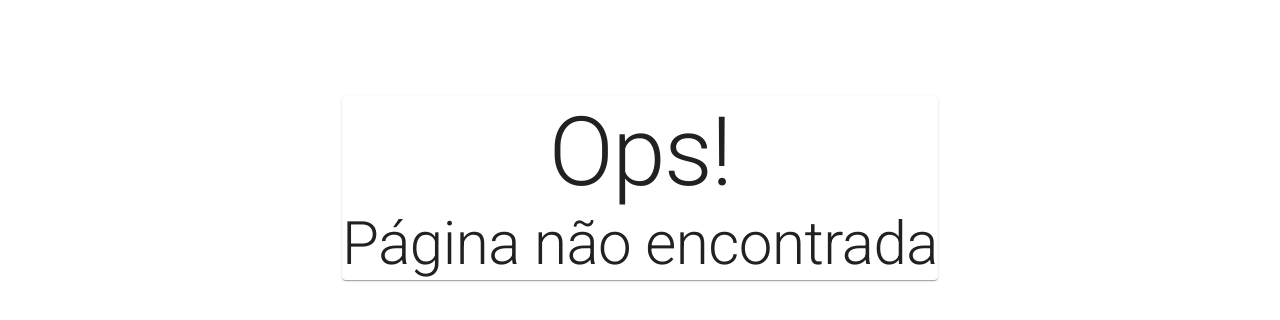
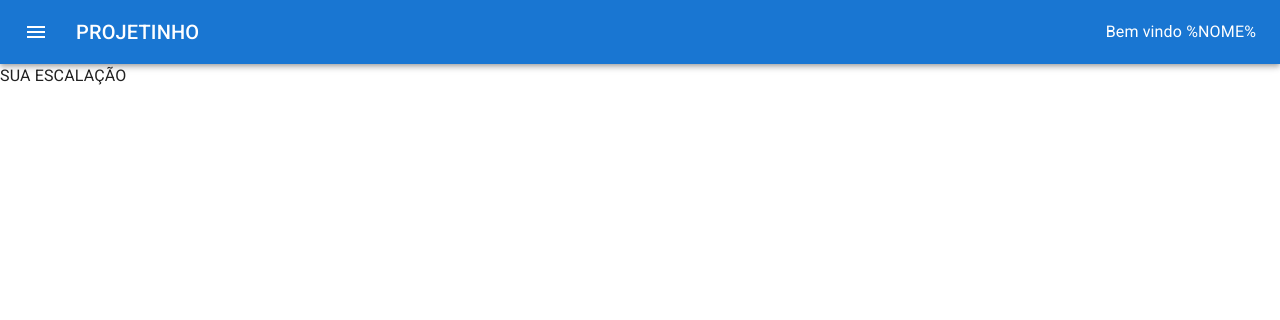
Before and after one commit to lincolnqueiroz/cartola, a React (Vite) app in the folder frontend/: page /escalacao in a window 1280 px wide. Shown: the top 320 px of the page. Built offline with nearby package versions, Linux system fonts and the light colour scheme; sample sign-in values are in the browser's storage.

Commit message:
Logout, navbar e sidebar

```diff
--- a/frontend/src/App.jsx
+++ b/frontend/src/App.jsx
@@ -8,11 +8,7 @@ function App() {
   const [message, setMessage] = useState('')
   //apiCalls.fetchHelloWorld(setMessage);
   return (
-    <Template
-      children = {
-        <Links />
-      }
-    />
+    <Links />
   )
 }
 
--- a/frontend/src/Links.jsx
+++ b/frontend/src/Links.jsx
@@ -2,6 +2,7 @@ import { useState } from 'react'
 import { Routes, Route} from 'react-router-dom'
 import ProtectLogin from './components/Routes/ProtectedLogin'
 import ProtectRoutes from './components/Routes/ProtectRoutes'
+import Escalacao from './pages/Escalacao'
 import Homepage from './pages/Homepage'
 import LoginPage from './pages/Loginpage'
 import NotFound from './pages/NotFound'
@@ -14,6 +15,7 @@ function Links() {
         </Route>
         <Route element={<ProtectRoutes/>}>
           <Route path='*' element={<NotFound/>} />
+          <Route exact path='/escalacao' element={<Escalacao/>} />
           <Route exact path='/' element={<Homepage/>} />
         </Route>
 
--- a/frontend/src/Template.jsx
+++ b/frontend/src/Template.jsx
@@ -1,13 +1,24 @@
-import Header from './components/Header'
+import {useRef, useState} from 'react';
+import Navbar from './components/Geral/Navbar';
+import Sidebar from './components/Geral/Sidebar';
+
+import { Box, Button, Drawer, Grid, List, ListItem, ListItemButton, ListItemText } from '@mui/material';
 
 function Template(props){
+    const ref = useRef();
+    const openSideBar = () => {
+        ref.current.openSideBar();
+    }
     return (
-        <>
-            <Header />
-            {props.children}
-        </>
-
-
+            <Grid container>
+                <Grid item xs={12}>
+                    <Navbar openSideBar={openSideBar}/>
+                    <Sidebar ref={ref}/>
+                </Grid>
+                <Grid item xs={12}>
+                    {props.children}
+                </Grid>
+            </Grid>
     )
 }
 
--- /dev/null
+++ b/frontend/src/components/Geral/Navbar.jsx
@@ -0,0 +1,30 @@
+import { Box, Paper, Typography, Toolbar, AppBar, Grid, IconButton, Button, CssBaseline } from "@mui/material";
+import MenuIcon from "@mui/icons-material/Menu";
+
+function Navbar(props){
+    return(
+        <Box sx={{ flexGrow: 1}}>
+            <CssBaseline/>
+            <AppBar position="static">
+                <Toolbar>
+                    <IconButton
+                        size="large"
+                        edge="start"
+                        color="inherit"
+                        aria-label="menu"
+                        sx={{ mr: 2 }}
+                        onClick={()=>{props.openSideBar()}}
+                    >
+                        <MenuIcon />
+                    </IconButton>
+                    <Typography variant="h6" component="div" sx={{ flexGrow: 1 }}>
+                        PROJETINHO
+                    </Typography>
+                    <Typography>Bem vindo %NOME%</Typography>
+                </Toolbar>
+            </AppBar>
+        </Box>
+    )
+}
+
+export default Navbar;
--- /dev/null
+++ b/frontend/src/components/Geral/Sidebar.jsx
@@ -0,0 +1,86 @@
+import { Box, Paper, Typography, Toolbar, AppBar, Grid, IconButton, Button, CssBaseline, Drawer, List, ListItem, ListItemText, ListItemButton, Divider } from "@mui/material";
+import MenuIcon from "@mui/icons-material/Menu";
+import { forwardRef, useImperativeHandle, useState } from "react";
+import styled from "@emotion/styled";
+import { useNavigate } from "react-router-dom";
+import { removeAccessToken } from "../../storage/slices/accessTokenSlice";
+import { removeIsLoggedIn, updateIsLoggedIn } from "../../storage/slices/isLoggedInSlice";
+import {useDispatch} from "react-redux";
+
+const Sidebar = forwardRef((props, ref) => {
+
+    const [sideBar, setSideBar] = useState(false);
+
+    const dispatch = useDispatch();
+
+    useImperativeHandle(ref, () => ({
+        openSideBar(){
+            setSideBar(true);
+        }
+    }));
+
+    const openSideBar = () => {
+        setSideBar(true);
+    };
+
+    const closeSideBar = () => {
+        setSideBar(false);
+    };
+
+    const DrawerHeader = styled('div')(({ theme }) => ({
+        display: 'flex',
+        alignItems: 'center',
+        padding: theme.spacing(0, 1),
+        // necessary for content to be below app bar
+        ...theme.mixins.toolbar,
+        justifyContent: 'center',
+    }));
+
+    const navigate = useNavigate();
+
+    const handleLogout = () => {
+        dispatch(removeAccessToken());
+        dispatch(updateIsLoggedIn(false));
+        dispatch(removeIsLoggedIn());
+        navigate('/login');
+    }
+
+    return(
+        <Drawer
+            anchor={"left"}
+            open={sideBar}
+            onClose={closeSideBar}
+        >
+            <DrawerHeader>
+                Foto
+            </DrawerHeader>
+            <Divider/>
+            <Box sx={{width: 250}}>
+                <List>
+                    <ListItem>
+                        <ListItemButton>
+                            <ListItemText primary={"Conta"}/>
+                        </ListItemButton>
+                    </ListItem>
+                    <ListItem>
+                        <ListItemButton onClick={()=>{navigate("/escalacao")}}>
+                            <ListItemText primary={"Escalação"}/>
+                        </ListItemButton>
+                    </ListItem>
+                    <ListItem>
+                        <ListItemButton>
+                            <ListItemText primary={"Ligas"}/>
+                        </ListItemButton>
+                    </ListItem>
+                    <ListItem>
+                        <ListItemButton onClick={handleLogout}>
+                            <ListItemText primary={"Logout"}/>
+                        </ListItemButton>
+                    </ListItem>
+                </List>
+            </Box>
+        </Drawer>
+    )
+})
+
+export default Sidebar;
--- a/frontend/src/components/Header.jsx
+++ /dev/null
@@ -1,14 +0,0 @@
-import { Box, Paper, Typography, Toolbar, AppBar, Grid } from "@mui/material";
-
-
-function Header(){
-    return(
-        <header>
-            <Grid>
-                <AppBar></AppBar>
-            </Grid>
-        </header>
-    )
-}
-
-export default Header;
--- a/frontend/src/components/Routes/ProtectRoutes.jsx
+++ b/frontend/src/components/Routes/ProtectRoutes.jsx
@@ -6,7 +6,6 @@ import { Outlet, Navigate} from 'react-router-dom'
 function ProtectRoutes() {
     const isLoggedIn = useSelector((state)=>state.isLoggedIn);
     const accessToken = useSelector((state)=>state.accessToken);
-    console.log(isLoggedIn);
 
     if (!isLoggedIn){
     // if (true){
--- /dev/null
+++ b/frontend/src/pages/Escalacao.jsx
@@ -0,0 +1,23 @@
+import { useState } from 'react'
+import { Box, Paper, Typography, Toolbar, AppBar, FormGroup, FormControl, TextField, Button, Grid } from "@mui/material";
+import apiCalls from '../apiCalls/apiCalls';
+import Template from '../Template';
+
+function Escalacao() {
+
+  const [name,setName] = useState("");
+
+  return (
+
+    <Template>
+        <Grid container>
+            <Grid item>
+                <Typography>SUA ESCALAÇÃO</Typography>
+            </Grid>
+        </Grid>
+    </Template>
+
+  )
+}
+
+export default Escalacao
--- a/frontend/src/pages/Homepage.jsx
+++ b/frontend/src/pages/Homepage.jsx
@@ -1,6 +1,7 @@
 import { useState } from 'react'
 import { Box, Paper, Typography, Toolbar, AppBar, FormGroup, FormControl, TextField, Button } from "@mui/material";
 import apiCalls from '../apiCalls/apiCalls';
+import Template from '../Template';
 
 function Homepage() {
 
@@ -14,9 +15,9 @@ function Homepage() {
   };
 
   return (
-    <Button onClick={handleSave}>
-      Login
-    </Button>
+    <Template>
+      <Typography variant='h1'>Home</Typography>
+    </Template>
 
   )
 }
--- a/frontend/src/pages/NotFound.jsx
+++ b/frontend/src/pages/NotFound.jsx
@@ -1,17 +1,21 @@
 import { useState } from 'react'
 import { Box, Paper, Typography, Toolbar, AppBar, Grid } from "@mui/material";
+import Template from '../Template';
 
 
 function NotFound() {
   return (
-    <Grid sx={{mt:12, maxWidth: 600}} alignItems={'center'} justifySelf={'center'}>
+    <Template>
+      <Grid sx={{mt:12, maxWidth: 600}} alignItems={'center'} justifySelf={'center'}>
         <Paper>
             <Typography variant='h1' align='center'>Ops!</Typography>
             <Typography variant='h2'>Página não encontrada</Typography>
         </Paper>
 
 
-    </Grid>
+      </Grid>
+    </Template>
+
 
   )
 }
```
